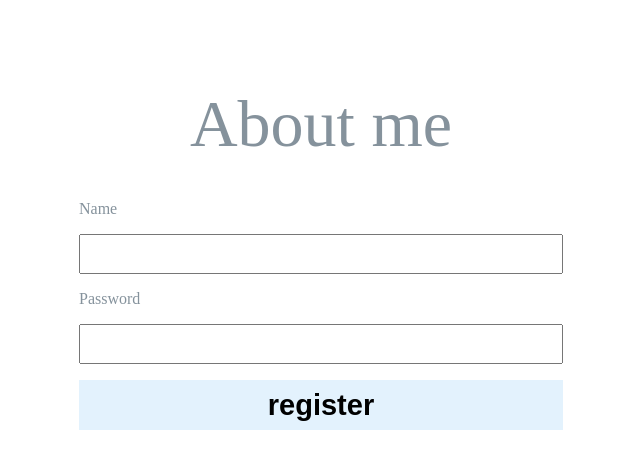
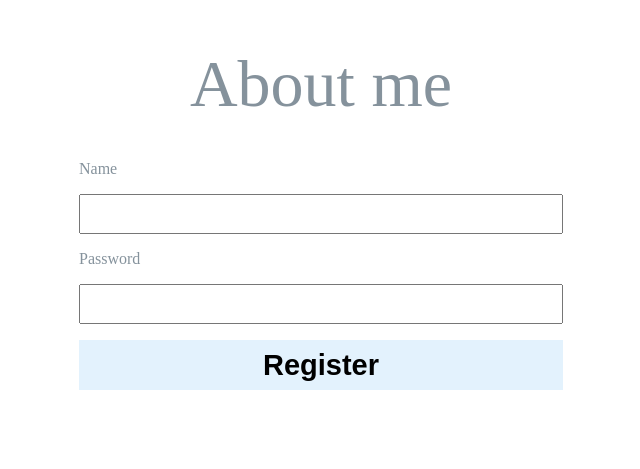
Before and after one commit to maxrpark/about-me, a Next.js app: page /login in a window 1280 px wide. Shown: the part 123-592 px from the top of the page, without its empty margins (319-959 px from the left). Built offline with nearby package versions, Linux system fonts and the light colour scheme; no server answers; the database is empty.

Commit message:
login page and styles

```diff
--- a/pages/api/auth/[...nextauth].ts
+++ b/pages/api/auth/[...nextauth].ts
@@ -42,7 +42,6 @@ export default NextAuth({
   ],
   callbacks: {
     async jwt({ token, account, user }) {
-      // console.log("token", token);
       if (account) {
         token.accessToken = account.access_token;
         token.user = user;
@@ -59,9 +58,8 @@ export default NextAuth({
   },
   pages: {
     signIn: "/login",
-    // signOut: "/auth/signout",
+    signOut: "/",
     // error: "/auth/error", // Error code passed in query string as ?error=
     // verifyRequest: "/auth/verify-request", // (used for check email message)
-    // newUser: "/auth/new-user", // New users will be directed here on first sign in (leave the property out if not of interest)
   },
 });
--- a/pages/api/links/[...id].ts
+++ b/pages/api/links/[...id].ts
@@ -32,12 +32,8 @@ const updateLink: NextApiHandler = async (req, res) => {
     res.status(400).json(error);
   }
 };
+
 const deleteLink: NextApiHandler = async (req, res) => {
-  // const { url, name } = req.body;
-  // if (!url || !name) {
-  //   return res.status(400).json("Please provide all values");
-  // }
-
   try {
     await db.connect();
     await UserLink.findOneAndDelete({ _id: req.query.id });
--- a/pages/index.tsx
+++ b/pages/index.tsx
@@ -37,7 +37,6 @@ const Home: NextPage<Props> = ({ links, social, themesData, user }) => {
 
 export const getServerSideProps: GetServerSideProps = async () => {
   let { user, links, social, themesData } = await getData();
-  console.log(user);
 
   return {
     props: {
--- a/pages/login.tsx
+++ b/pages/login.tsx
@@ -6,7 +6,7 @@ import { db } from "../db/connectDB";
 import User from "../db/model/User";
 import axios from "axios";
 import { useRouter } from "next/router";
-import styled from "styled-components";
+import { LoginWrapper } from "../styles/wrappers";
 
 const useDetails = {
   name: "",
@@ -59,7 +59,7 @@ const LoginPage: NextPage<Props> = ({ isAlreadyRegister }) => {
     }
   };
   return (
-    <Wrapper>
+    <LoginWrapper>
       <h2 className='title'>About me</h2>
       <form>
         <label htmlFor='name'>Name</label>
@@ -75,36 +75,9 @@ const LoginPage: NextPage<Props> = ({ isAlreadyRegister }) => {
           {isAlreadyRegister ? "login" : "register"}
         </button>
       </form>
-    </Wrapper>
+    </LoginWrapper>
   );
 };
-
-const Wrapper = styled.main`
-  display: grid;
-  place-content: center;
-  grid-template-columns: 1fr;
-  /* max-width: 300px; */
-  .title {
-    text-align: center;
-    font-weight: 400;
-    font-size: 66px;
-  }
-
-  .btn {
-    width: 100%;
-    display: flex;
-    flex-direction: row;
-    justify-content: center;
-    align-items: center;
-    padding: 1.2rem;
-    height: 50px;
-    background: #e3f2fd;
-    border: none;
-    font-weight: 600;
-    font-size: 29px;
-    line-height: 35px;
-  }
-`;
 
 export const getServerSideProps: GetServerSideProps = async (ctx) => {
   const res = await getSession(ctx);
--- /dev/null
+++ b/styles/wrappers/LoginWrapper.ts
@@ -0,0 +1,31 @@
+import styled from "styled-components";
+
+const LoginWrapper = styled.main`
+  display: grid;
+  place-content: center;
+  height: 90vh;
+  grid-template-columns: 1fr;
+  .title {
+    text-align: center;
+    font-weight: 400;
+    font-size: 66px;
+  }
+
+  .btn {
+    width: 100%;
+    display: flex;
+    flex-direction: row;
+    justify-content: center;
+    align-items: center;
+    padding: 1.2rem;
+    height: 50px;
+    background: #e3f2fd;
+    border: none;
+    font-weight: 600;
+    font-size: 29px;
+    line-height: 35px;
+    text-transform: capitalize;
+  }
+`;
+
+export default LoginWrapper;
--- a/styles/wrappers/index.ts
+++ b/styles/wrappers/index.ts
@@ -3,6 +3,7 @@ import ModalLinksWrapper from "./ModalLinksWrapper";
 import SidebarWrapper from "./SidebarWrapper";
 import UserDetailsWrapper from "./UserDetailsWrapper";
 import NavbarWrapper from "./NavbarWrapper";
+import LoginWrapper from "./LoginWrapper";
 
 export {
   LinkWrapper,
@@ -10,4 +11,5 @@ export {
   UserDetailsWrapper,
   SidebarWrapper,
   NavbarWrapper,
+  LoginWrapper,
 };
--- a/theme/themesConfig.ts
+++ b/theme/themesConfig.ts
@@ -59,7 +59,6 @@ svg{
 
 
 main{
-  min-height: 100vh;
   padding: 0 0.5rem;
   position: relative;
   max-width: 500px;
```
Also changed, not shown: middleware.ts (+5 -6 lines), pages/api/auth/register.ts (+9 -1 lines), 1 other file (tests, documents, lock files or other folders).
